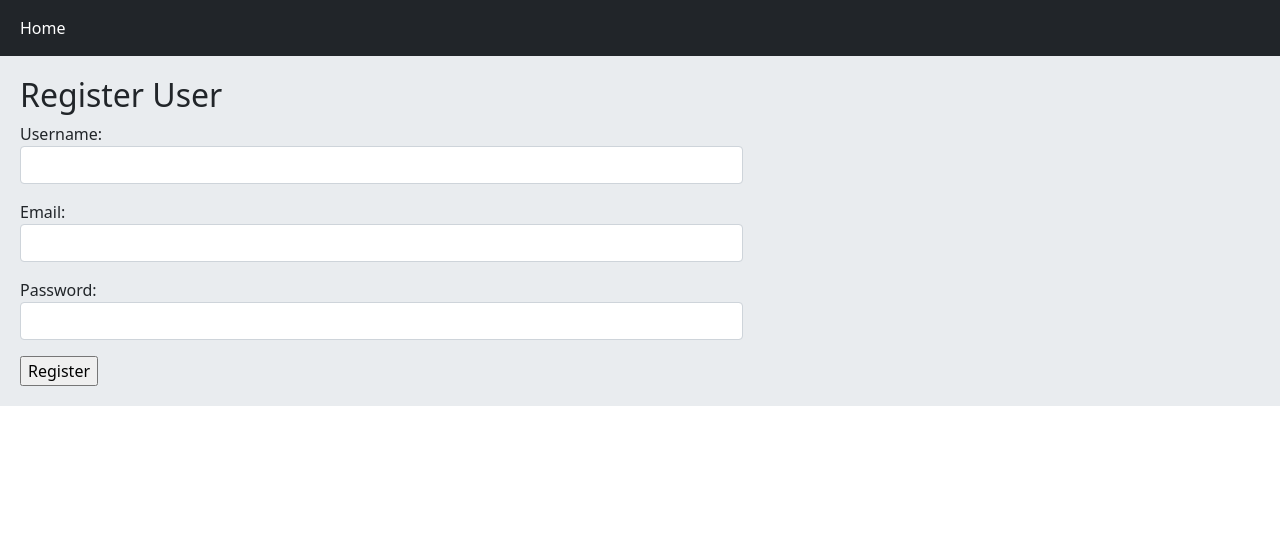
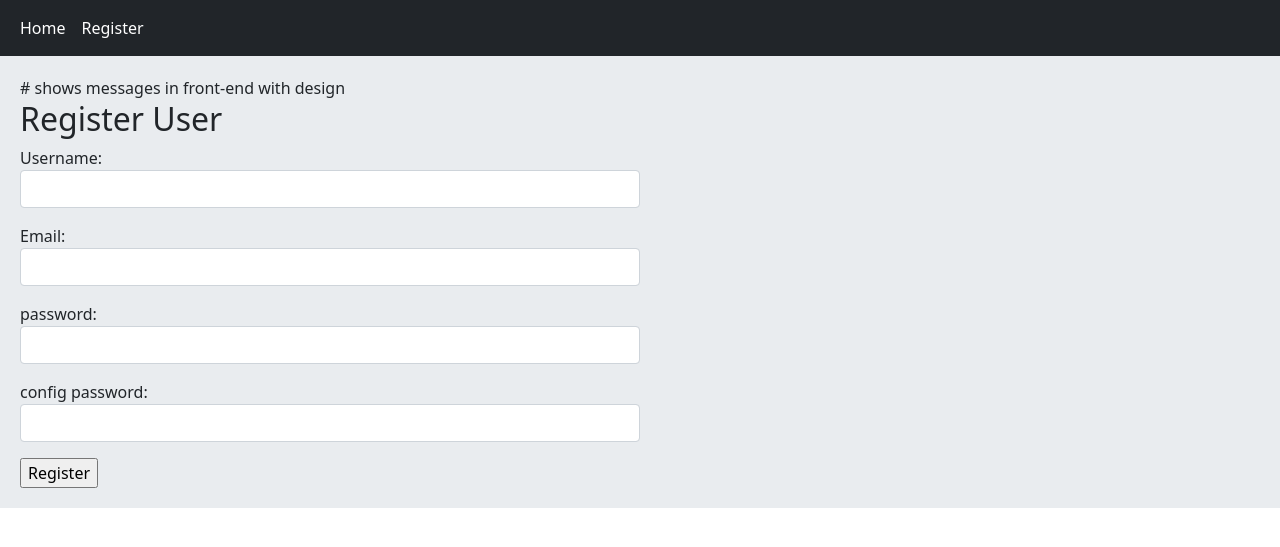
Before and after one commit to mjravan/Social-Network, a Django app: page /account/register/ in a window 1280 px wide. Shown: the top 547 px of the page. Run offline with Django 4.2, Linux system fonts and the light colour scheme.

Commit message:
added Register Validation and updated navbar

```diff
--- a/social_network/account/forms.py
+++ b/social_network/account/forms.py
@@ -1,7 +1,32 @@
 from django import forms
+from django.contrib.auth.models import User
+from django.core.exceptions import ValidationError
 
 
 class UserRegistrationForm(forms.Form):
     username = forms.CharField(widget=forms.TextInput(attrs={'class': 'form-control'}))
     email = forms.EmailField(widget=forms.EmailInput(attrs={'class': 'form-control'}))
-    password = forms.CharField(widget=forms.PasswordInput(attrs={'class': 'form-control'}))
+    password1 = forms.CharField(label='password', widget=forms.PasswordInput(attrs={'class': 'form-control'}))
+    password2 = forms.CharField(label='config password', widget=forms.PasswordInput(attrs={'class': 'form-control'}))
+
+    def clean_username(self):
+        username = self.cleaned_data['username']
+        user = User.objects.filter(username=username).exists()
+        if user:
+            raise ValidationError('this username already exists')
+        return username
+
+    def clean_email(self):
+        email = self.cleaned_data['email']
+        user = User.objects.filter(email=email).exists()
+        if user:
+            raise ValidationError('this email already exists')
+        return email
+
+    def clean(self):
+        cd = super().clean()
+        p1 = cd.get('password1')
+        p2 = cd.get('password2')
+
+        if p1 and p2 and p1 != p2:
+            raise ValidationError('password must match')
--- a/social_network/account/templates/account/register.html
+++ b/social_network/account/templates/account/register.html
@@ -4,7 +4,7 @@
 {% block content %}
     <h2>Register User</h2>
 
-    <form action="" method="post" class="col-md-7">
+    <form action="" method="post" class="col-md-6" novalidate>
         {% csrf_token %}
         {{ form.as_p }}
         <input type="submit" value="Register">
--- a/social_network/account/urls.py
+++ b/social_network/account/urls.py
@@ -2,6 +2,7 @@ from django.urls import path
 from . import views
 
 
+app_name = 'account'
 urlpatterns = [
    path('register/', views.RegisterView.as_view(), name='user_register')
 ]
--- a/social_network/account/views.py
+++ b/social_network/account/views.py
@@ -1,12 +1,23 @@
-from django.shortcuts import render
+from django.shortcuts import render, redirect
 from django.views import View
 from .forms import UserRegistrationForm
+from django.contrib.auth.models import User
+from django.contrib import messages
 
 
 class RegisterView(View):
+    form_class = UserRegistrationForm
+    template_name = 'account/register.html'
+
     def get(self, request):
-        form = UserRegistrationForm()
-        return render(request, 'account/register.html', {'form': form})
+        form = self.form_class()
+        return render(request, self.template_name, {'form': form})
 
     def post(self, request):
-        pass
+        form = self.form_class(request.POST)
+        if form.is_valid():
+            cd = form.cleaned_data
+            User.objects.create_user(cd['username'], cd['email'], cd['password1'])
+            messages.success(request, 'you registered successfully', 'success')
+            return redirect('home:home')
+        return render(request, self.template_name, {'form': form})
--- a/social_network/home/urls.py
+++ b/social_network/home/urls.py
@@ -2,6 +2,7 @@ from django.urls import path
 from . import views
 
 
+app_name = 'home'
 urlpatterns = [
     path('', views.HomeView.as_view(), name='home')
 ]
--- a/social_network/social_network/urls.py
+++ b/social_network/social_network/urls.py
@@ -19,6 +19,6 @@ from django.urls import path, include
 
 urlpatterns = [
     path('admin/', admin.site.urls),
-    path('', include('home.urls')),
-    path('account/', include('account.urls'))
+    path('', include('home.urls', namespace='home')),
+    path('account/', include('account.urls', namespace='account'))
 ]
--- a/social_network/templates/base.html
+++ b/social_network/templates/base.html
@@ -16,6 +16,7 @@
 <body>
     {% include 'includes/navbar.html' %}
     <div class="jumbotron">
+        {% include 'includes/messages.html' %}
         {% block content %}{% endblock %}
     </div>
 </body>
--- /dev/null
+++ b/social_network/templates/includes/messages.html
@@ -0,0 +1,6 @@
+# shows messages in front-end with design
+{% if messages %}
+    {% for msg in messages %}
+        <p class="alert alert-{{ msg.tags }}">{{ msg }}</p>
+    {% endfor %}
+{% endif %}
--- a/social_network/templates/includes/navbar.html
+++ b/social_network/templates/includes/navbar.html
@@ -1,7 +1,8 @@
 <nav class="navbar navbar-expand-lg navbar-dark bg-dark">
   <div class="container-fluid">
     <div class="navbar-nav">
-      <a class="nav-link active" href="#">Home</a>
+      <a class="nav-link active" href="{% url 'home:home' %}">Home</a>
+      <a class="nav-link active" href="{% url 'account:user_register' %}">Register</a>
     </div>
   </div>
 </nav>
```
Also changed, not shown: social_network/db.sqlite3.
